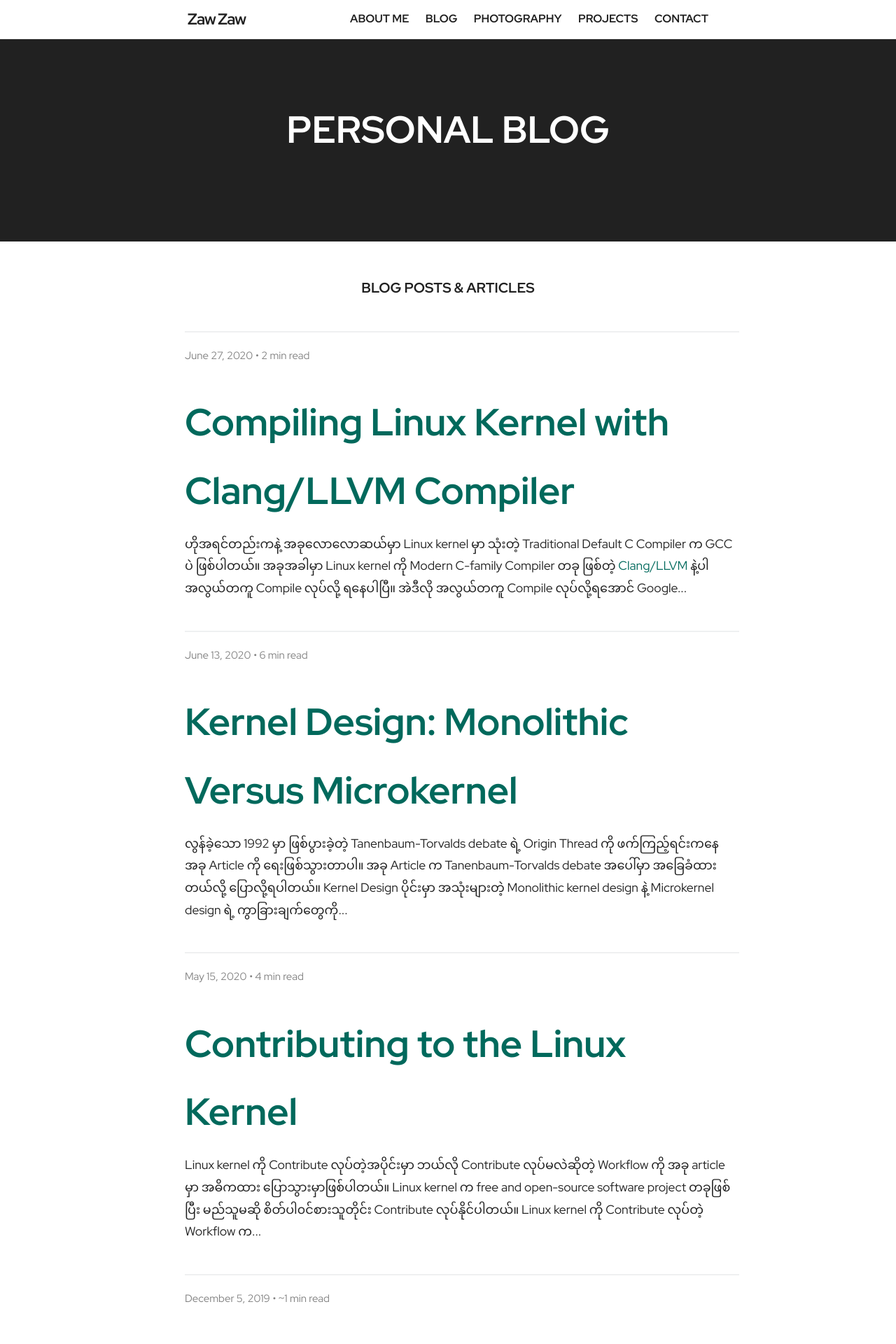
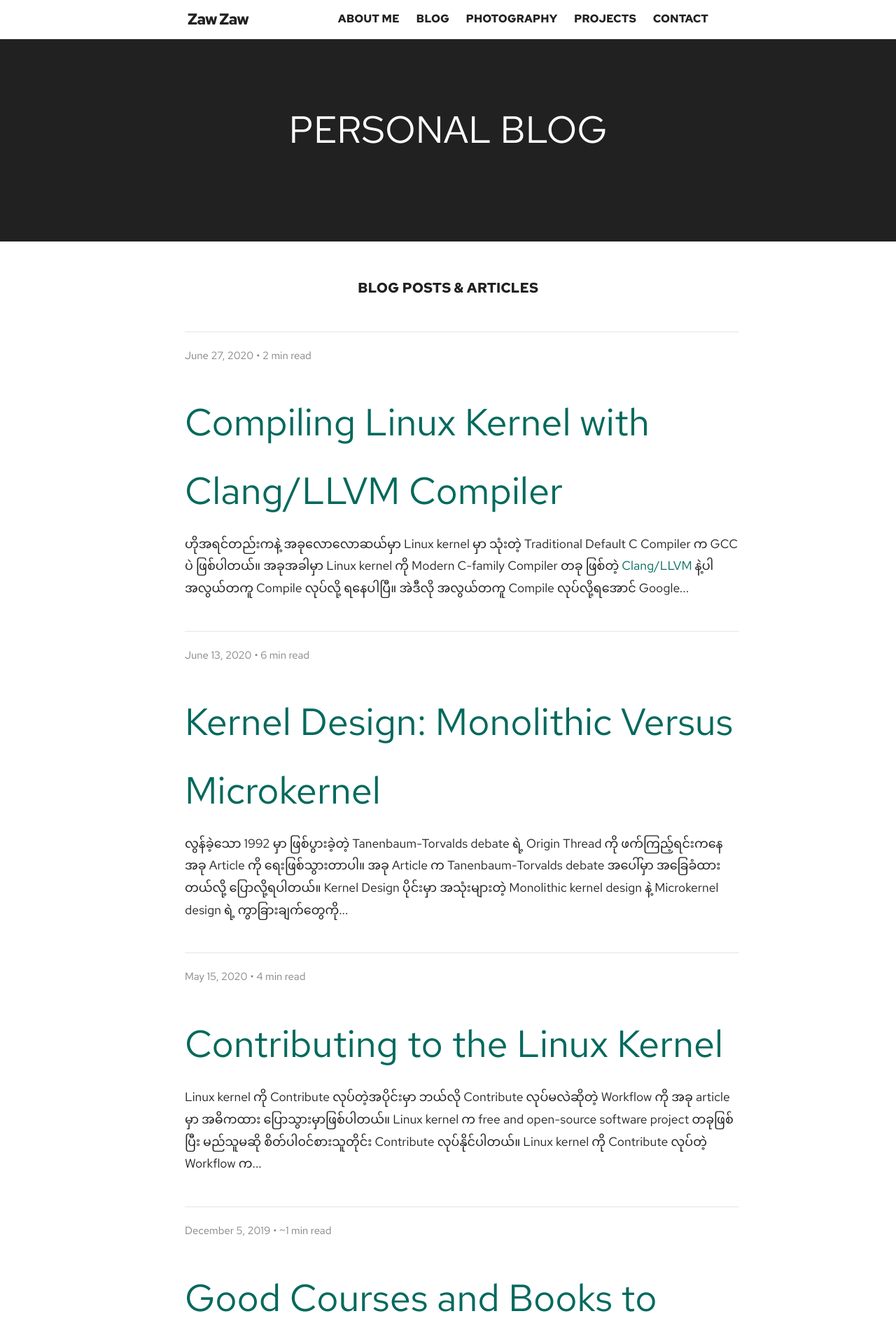
Before and after one commit to zawzaww/zawzaww.github.io, a Jekyll site: the page built from blog/index.html, in a window 1280 px wide. Shown: the top 1920 px of the page at 70% size. Built offline with Jekyll 4.4.1, drawn with Linux system fonts in a browser that asks for light colours; some web fonts are replaced; the list of posts is cut into pages by our own code.

Commit message:
layouts: sass: change web font to "Red Hat Text" font

```diff
--- a/_layouts/default.html
+++ b/_layouts/default.html
@@ -55,7 +55,7 @@
     <link rel="icon" type="image/png" href="https://s20.postimg.cc/lie7on02l/purez.png">
     <meta name="robots" content="noarchive">
 
-    <link href="https://fonts.googleapis.com/css2?family=Red+Hat+Display:wght@400;500;700;900&display=swap" rel="stylesheet" type='text/css'>
+    <link href="https://fonts.googleapis.com/css2?family=Red+Hat+Text:wght@400;500;700&display=swap" rel="stylesheet" type='text/css'>
     <link rel="stylesheet" href='https://mmwebfonts.comquas.com/fonts/?font=pyidaungsu' />
     <link rel="stylesheet" href="{{ '/assets/css/style.css?v=' | append: site.github.build_revision | relative_url }}">
   </head>
--- a/_sass/blog/_layout.scss
+++ b/_sass/blog/_layout.scss
@@ -158,7 +158,7 @@
 .post-link {
   display: block;
   font-size: 54px;
-  font-weight: bold;
+  font-weight: normal;
 
   @include large {
     font-size: 54px;
--- a/_sass/jekyll-theme-cayman-blog.scss
+++ b/_sass/jekyll-theme-cayman-blog.scss
@@ -28,7 +28,7 @@
 body {
   padding: 0;
   margin: 0;
-  font-family: "Red Hat Display", "Helvetica Neue", 'Pyidaungsu', Helvetica, Arial, sans-serif;
+  font-family: "Red Hat Text", "Helvetica Neue", 'Pyidaungsu', Helvetica, Arial, sans-serif;
   font-size: 18px;
   font-weight: normal;
   line-height: 1.8;
@@ -126,9 +126,9 @@ img-circle {
 
 .project-name {
   margin-top: 0;
-  font-family: "Red Hat Display", "Helvetica Neue", 'Pyidaungsu', Helvetica, Arial, sans-serif;
+  font-family: "Red Hat Text", "Helvetica Neue", 'Pyidaungsu', Helvetica, Arial, sans-serif;
   font-size:  54px;
-  font-weight: bold;
+  font-weight: normal;
   margin-bottom: 0.1rem;
 
   @include large {
```
